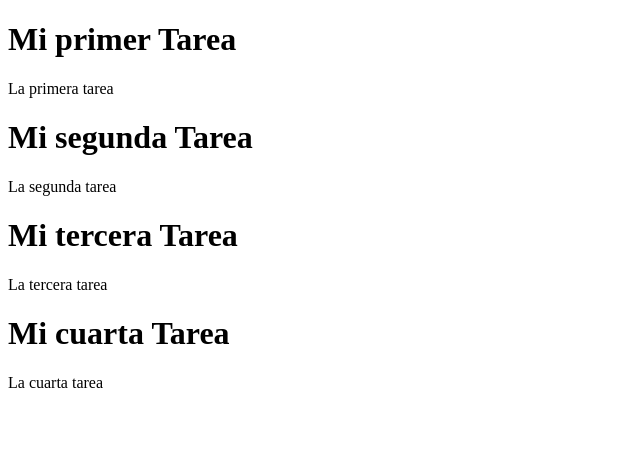
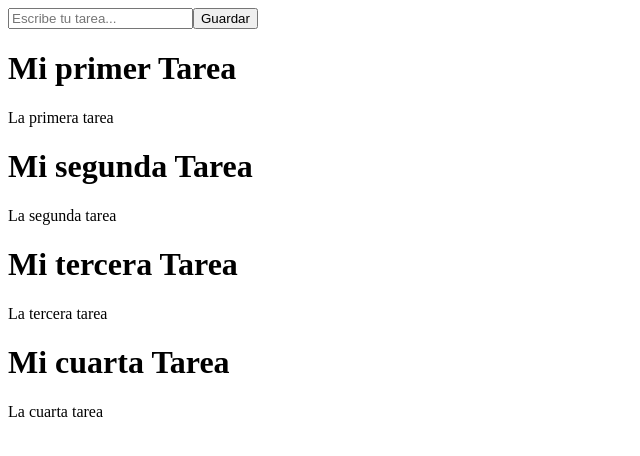
Before and after one commit to PsikxCat/practica-react-vite, a React (Vite) app: page / in a window 1280 px wide. Shown: the top 456 px of the page, without its empty margins (0-640 px from the left). Built offline with nearby package versions, Linux system fonts and the light colour scheme; the HTML template or start-up script is replaced by a standard one.

Commit message:
Componentes TaskList - TaskForm (finalizando)

```diff
--- a/package.json
+++ b/package.json
@@ -22,6 +22,7 @@
     "eslint-plugin-n": "^15.5.1",
     "eslint-plugin-promise": "^6.1.1",
     "eslint-plugin-react": "^7.31.11",
+    "prop-types": "^15.8.1",
     "vite": "^3.2.3"
   }
 }
--- a/src/App.jsx
+++ b/src/App.jsx
@@ -1,10 +1,23 @@
-import React from 'react';
-import TaskList from './TaskList';
+import React, { useState, useEffect } from 'react';
+import { tasks as data } from './tasks';
+import { TaskForm } from './TaskForm';
+import { TaskList } from './TaskList';
 
 export default function App() {
+  const [tasks, setTasks] = useState([]);
+
+  function createTask(task) {
+    setTasks([...tasks, task]);
+  }
+
+  useEffect(() => {
+    setTasks(data);
+  }, []);
+
   return (
   <>
-    <TaskList />
+    <TaskForm createTask={ createTask }/>
+    <TaskList tasks={ tasks }/>
   </>
   );
 }
--- /dev/null
+++ b/src/TaskForm.jsx
@@ -0,0 +1,37 @@
+import React, { useState } from 'react';
+import { PropTypes } from 'prop-types';
+
+export function TaskForm({ createTask }) {
+  const [title, setTitle] = useState('');
+
+  const handleSubmit = (e) => {
+    e.preventDefault();
+
+    const newTask = {
+      title,
+      id: 4,
+      description: 'Soy una nueva tarea'
+    };
+
+    createTask(newTask);
+  };
+
+  return (
+    <>
+      <form onSubmit={ handleSubmit }>
+        <input
+          type="text"
+          placeholder='Escribe tu tarea...'
+          onChange={(e) => setTitle(e.target.value)} />
+
+        <button>
+          Guardar
+        </button>
+      </form>
+    </>
+  );
+}
+
+TaskForm.propTypes = {
+  createTask: PropTypes.func.isRequired
+};
--- a/src/TaskList.jsx
+++ b/src/TaskList.jsx
@@ -1,24 +1,27 @@
-import React, { useState, useEffect } from 'react';
-import { tasks as data } from './tasks';
+import React from 'react';
+import { PropTypes } from 'prop-types';
 
-export default function TaskList() {
-  const [tasks, setTasks] = useState([]);
-  useEffect(() => {
-    setTasks(data);
-  }, []);
+// se corto la importacion del array y se paso al componente App
+
+export function TaskList({ tasks }) {
+  if (tasks.length === 0) return <h1>No hay tareas...</h1>;
 
   const renderTasks = () => {
     return tasks.map(task => (
-      <div key={task.id}>
-        <h1>{task.title}</h1>
-        <p>{task.description}</p>
+      <div key={ task.id }>
+        <h1>{ task.title }</h1>
+        <p>{ task.description }</p>
       </div>
     ));
   };
 
   return (
-    <div>
+    <main>
         { renderTasks() }
-    </div>
+    </main>
   );
 }
+
+TaskList.propTypes = {
+  tasks: PropTypes.array
+};
```
Also changed, not shown: 1 other file (tests, documents, lock files or other folders).
